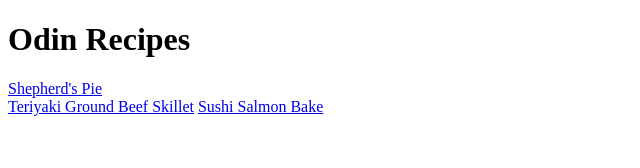
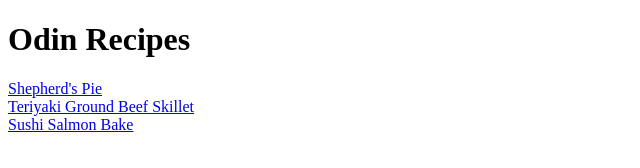
Before and after one commit to seanazkeane/odin-recipes-2025, a plain HTML site: page index.html in a window 1280 px wide. Shown: the whole page, without its empty margins (0-640 px from the left). Drawn offline with Linux system fonts and the light colour scheme.

Commit message:
Adding of <br> tag to break up links

```diff
--- a/index.html
+++ b/index.html
@@ -8,7 +8,7 @@
 <body>
     <h1>Odin Recipes</h1>
     <a href="recipes/shepherds-pie.html">Shepherd's Pie</a><br>
-    <a href="recipes/teriyaki-beef.html">Teriyaki Ground Beef Skillet</a>
+    <a href="recipes/teriyaki-beef.html">Teriyaki Ground Beef Skillet</a><br>
     <a href="recipes/sushi-bake.html">Sushi Salmon Bake</a>
 </body>
 </html>
```
